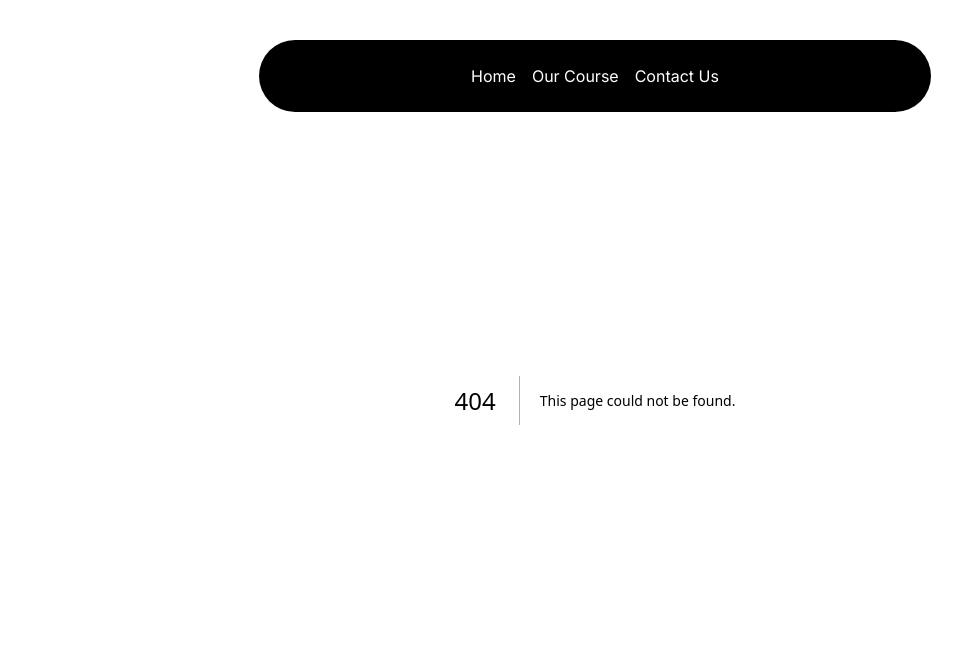
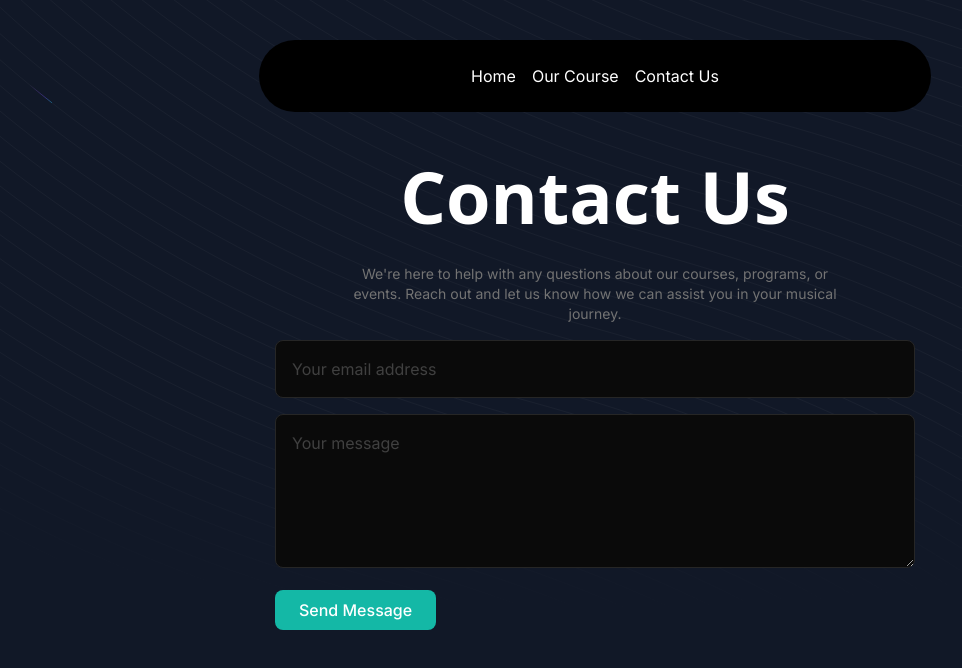
Before and after one commit to Vishesh-Verma-07/Melody-Masters, a Next.js app: page /contact in a window 1280 px wide. Before the commit this address had no page. Shown: the top 668 px of the page, without its empty margins (45-1007 px from the left). Built offline with nearby package versions, Linux system fonts and the light colour scheme.

Commit message:
contact page added

```diff
--- /dev/null
+++ b/src/app/contact/page.tsx
@@ -0,0 +1,61 @@
+'use client';
+
+import React, { FormEvent, useState } from 'react';
+import { BackgroundBeams } from '@/components/ui/background-beams';
+
+function MusicSchoolContactUs() {
+  const [email, setEmail] = useState('');
+  const [message, setMessage] = useState('');
+
+  const handleSubmit = (event: FormEvent<HTMLFormElement>) => {
+    event.preventDefault();
+    console.log('Submitted:', { email, message });
+  };
+
+  return (
+    <div className="min-h-screen bg-gray-100 dark:bg-gray-900 py-12 pt-36 relative">
+      {' '}
+
+      <BackgroundBeams className="absolute top-0 left-0 w-full h-full z-0" />
+
+      <div className="max-w-2xl mx-auto p-4 relative z-10">
+        {' '}
+
+        <h1 className="text-lg md:text-7xl text-center font-sans font-bold mb-8 text-white">
+          Contact Us
+        </h1>
+        <p className="text-neutral-500 max-w-lg mx-auto my-2 text-sm text-center">
+          We&apos;re here to help with any questions about our courses,
+          programs, or events. Reach out and let us know how we can assist you
+          in your musical journey.
+        </p>
+        <form onSubmit={handleSubmit} className="space-y-4 mt-4">
+          <input
+            type="email"
+            value={email}
+            onChange={(e) => setEmail(e.target.value)}
+            placeholder="Your email address"
+            className="rounded-lg border border-neutral-800 focus:ring-2 focus:ring-teal-500 w-full p-4 bg-neutral-950 placeholder:text-neutral-700"
+            required
+          />
+          <textarea
+            value={message}
+            onChange={(e) => setMessage(e.target.value)}
+            placeholder="Your message"
+            className="rounded-lg border border-neutral-800 focus:ring-2 focus:ring-teal-500 w-full p-4 bg-neutral-950 placeholder:text-neutral-700"
+            rows={5}
+            required
+          ></textarea>
+          <button
+            type="submit"
+            className="px-6 py-2 rounded-lg bg-teal-500 text-white font-medium hover:bg-teal-600 focus:outline-none focus:ring-2 focus:ring-teal-500 focus:ring-offset-2"
+          >
+            Send Message
+          </button>
+        </form>
+      </div>
+    </div>
+  );
+}
+
+export default MusicSchoolContactUs;
```
